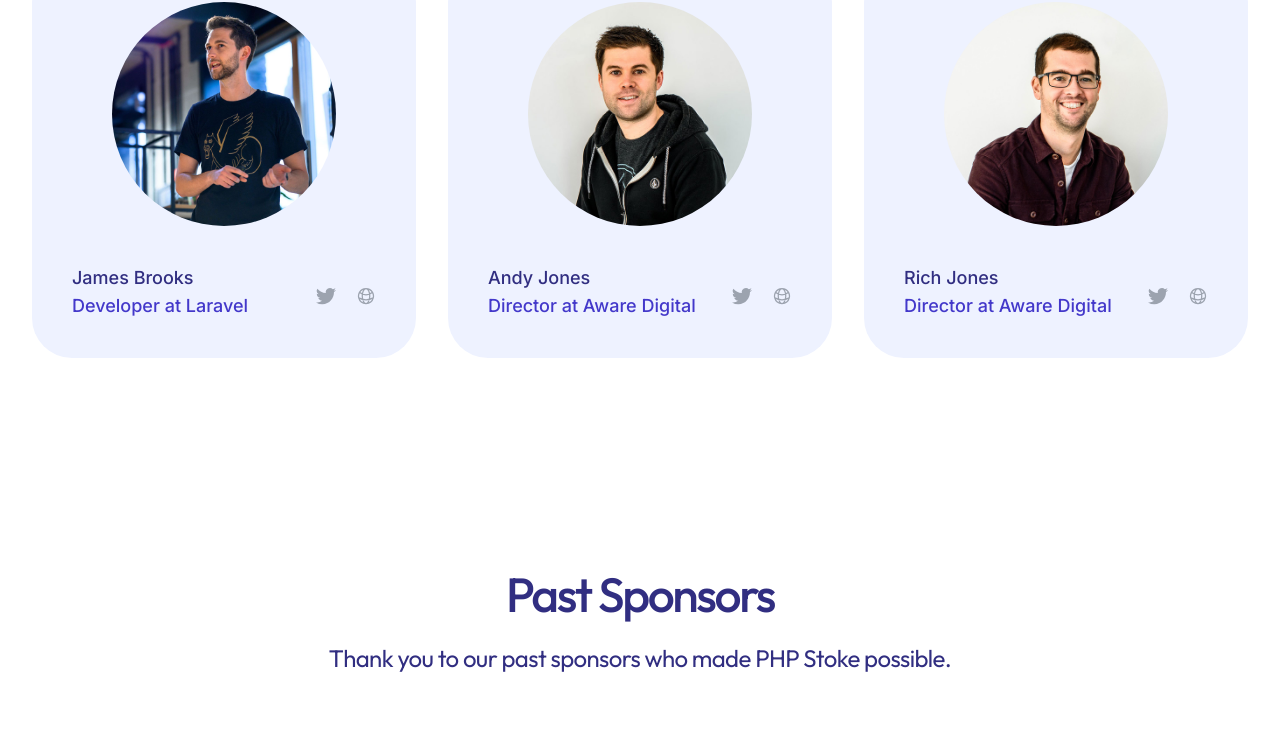
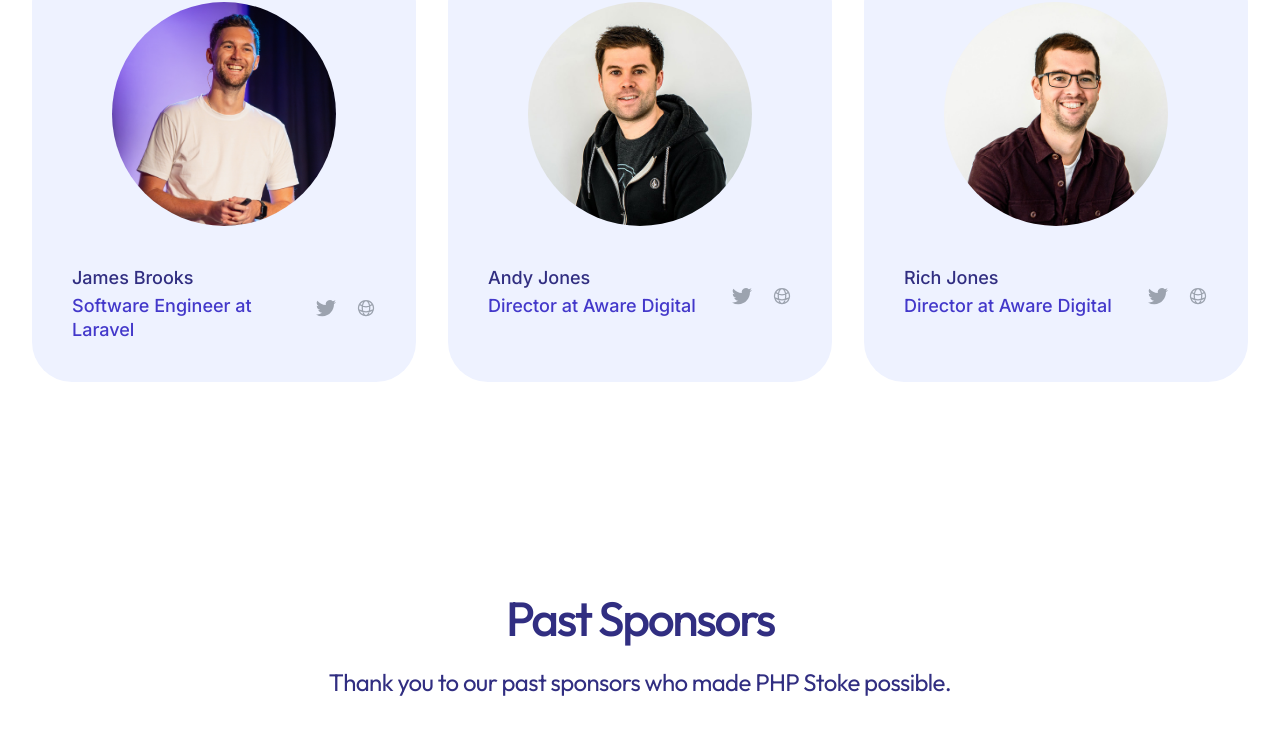
Before and after one commit to phpstoke/phpstoke.co.uk, a Next.js app: page / in a window 1280 px wide. Shown: the part 3321-4069 px from the top of the page. Built offline with nearby package versions, Linux system fonts and the light colour scheme.

Commit message:
Update James

```diff
--- a/src/components/Hosts.jsx
+++ b/src/components/Hosts.jsx
@@ -13,7 +13,7 @@ const people = [
     image: jamesImage,
     twitterUrl: 'https://twitter.com/jbrooksuk',
     website: 'https://james.brooks.page/?ref=phpstoke',
-    role: 'Developer at Laravel'
+    role: 'Software Engineer at Laravel'
   }, {
     name: 'Andy Jones',
     image: andyImage,
```
Also changed, not shown: src/images/avatars/james-brooks.jpg.
